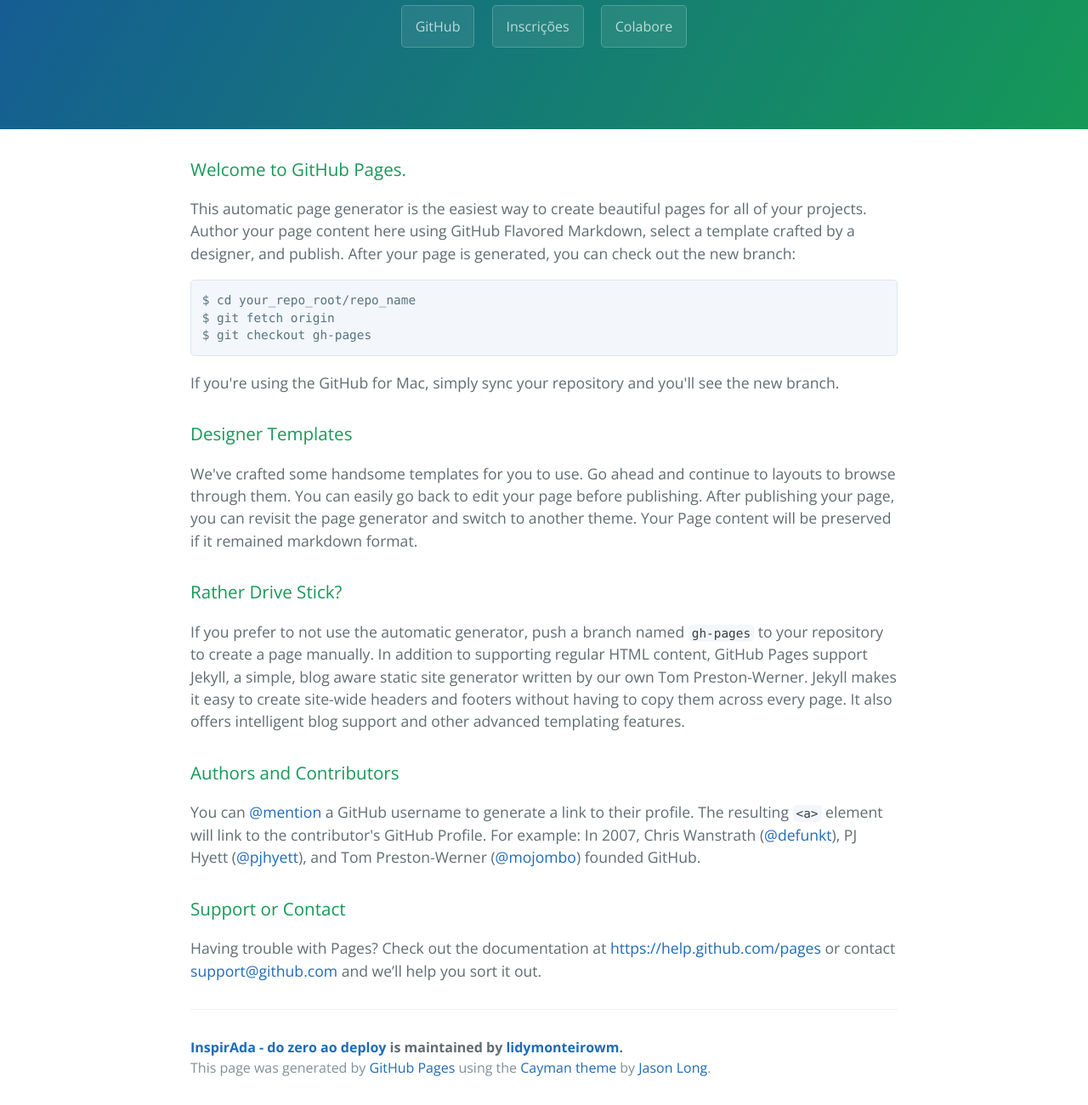
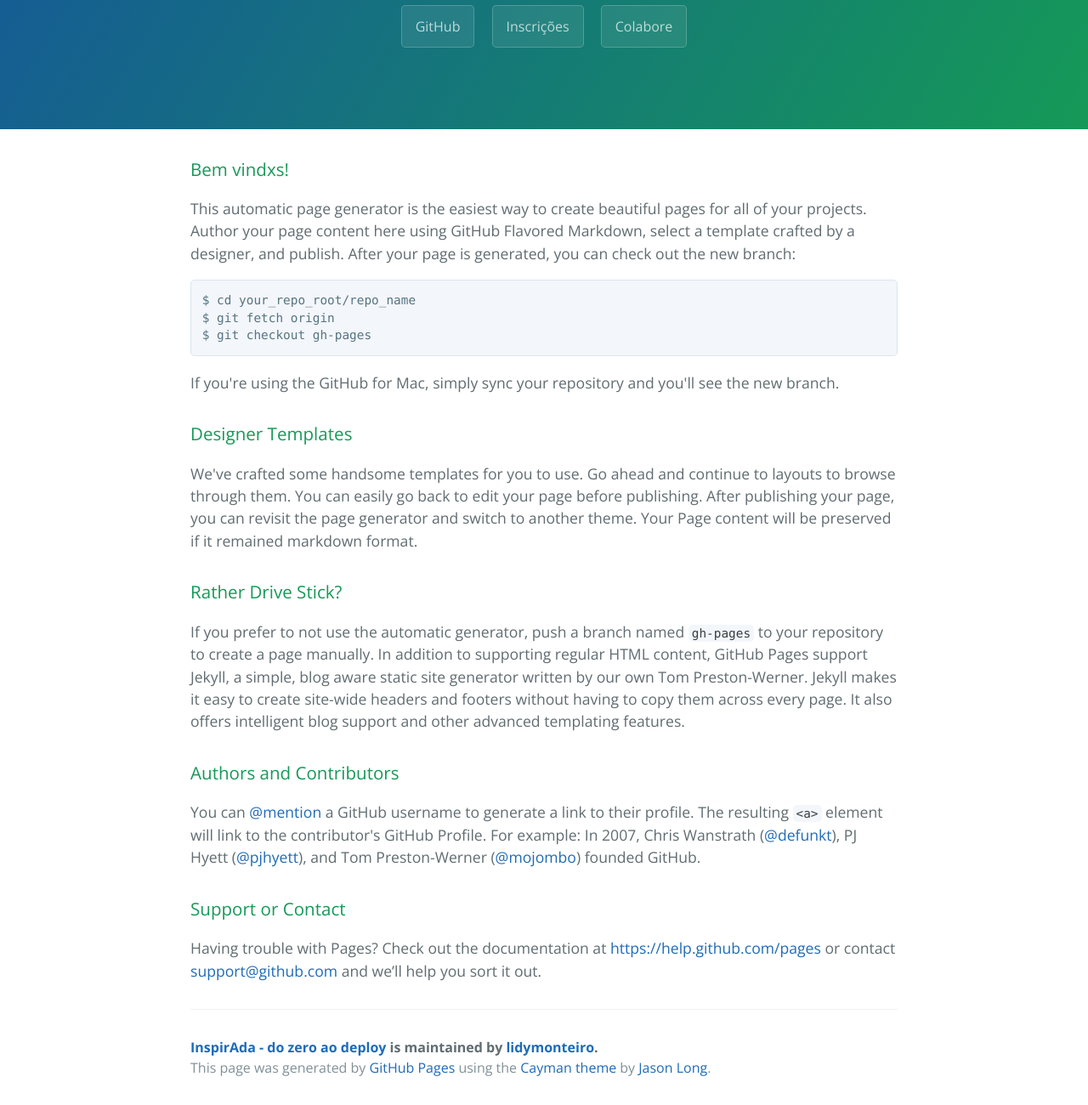
Before and after one commit to lidymonteirowm/inspirada-do-zero-ao-deploy, a plain HTML site: page index.html in a window 1280 px wide. Shown: the part 231-1531 px from the top of the page at 85% size. Drawn offline with nearby package versions, Linux system fonts and the light colour scheme.

Commit message:
Update index.html

```diff
--- a/index.html
+++ b/index.html
@@ -20,7 +20,7 @@
 
     <section class="main-content">
       <h3>
-<a id="welcome-to-github-pages" class="anchor" href="#welcome-to-github-pages" aria-hidden="true"><span class="octicon octicon-link"></span></a>Welcome to GitHub Pages.</h3>
+<a id="welcome-to-github-pages" class="anchor" href="#welcome-to-github-pages" aria-hidden="true"><span class="octicon octicon-link"></span></a>Bem vindxs!</h3>
 
 <p>This automatic page generator is the easiest way to create beautiful pages for all of your projects. Author your page content here using GitHub Flavored Markdown, select a template crafted by a designer, and publish. After your page is generated, you can check out the new branch:</p>
 
@@ -52,7 +52,7 @@ $ git checkout gh-pages
 <p>Having trouble with Pages? Check out the documentation at <a href="https://help.github.com/pages">https://help.github.com/pages</a> or contact <a href="mailto:support@github.com">support@github.com</a> and we’ll help you sort it out.</p>
 
       <footer class="site-footer">
-        <span class="site-footer-owner"><a href="https://github.com/lidymonteirowm/inspirada-do-zero-ao-deploy">InspirAda - do zero ao deploy</a> is maintained by <a href="https://github.com/lidymonteirowm">lidymonteirowm</a>.</span>
+        <span class="site-footer-owner"><a href="https://github.com/lidymonteirowm/inspirada-do-zero-ao-deploy">InspirAda - do zero ao deploy</a> is maintained by <a href="https://github.com/lidymonteirowm">lidymonteiro</a>.</span>
 
         <span class="site-footer-credits">This page was generated by <a href="https://pages.github.com">GitHub Pages</a> using the <a href="https://github.com/jasonlong/cayman-theme">Cayman theme</a> by <a href="https://twitter.com/jasonlong">Jason Long</a>.</span>
       </footer>
```
